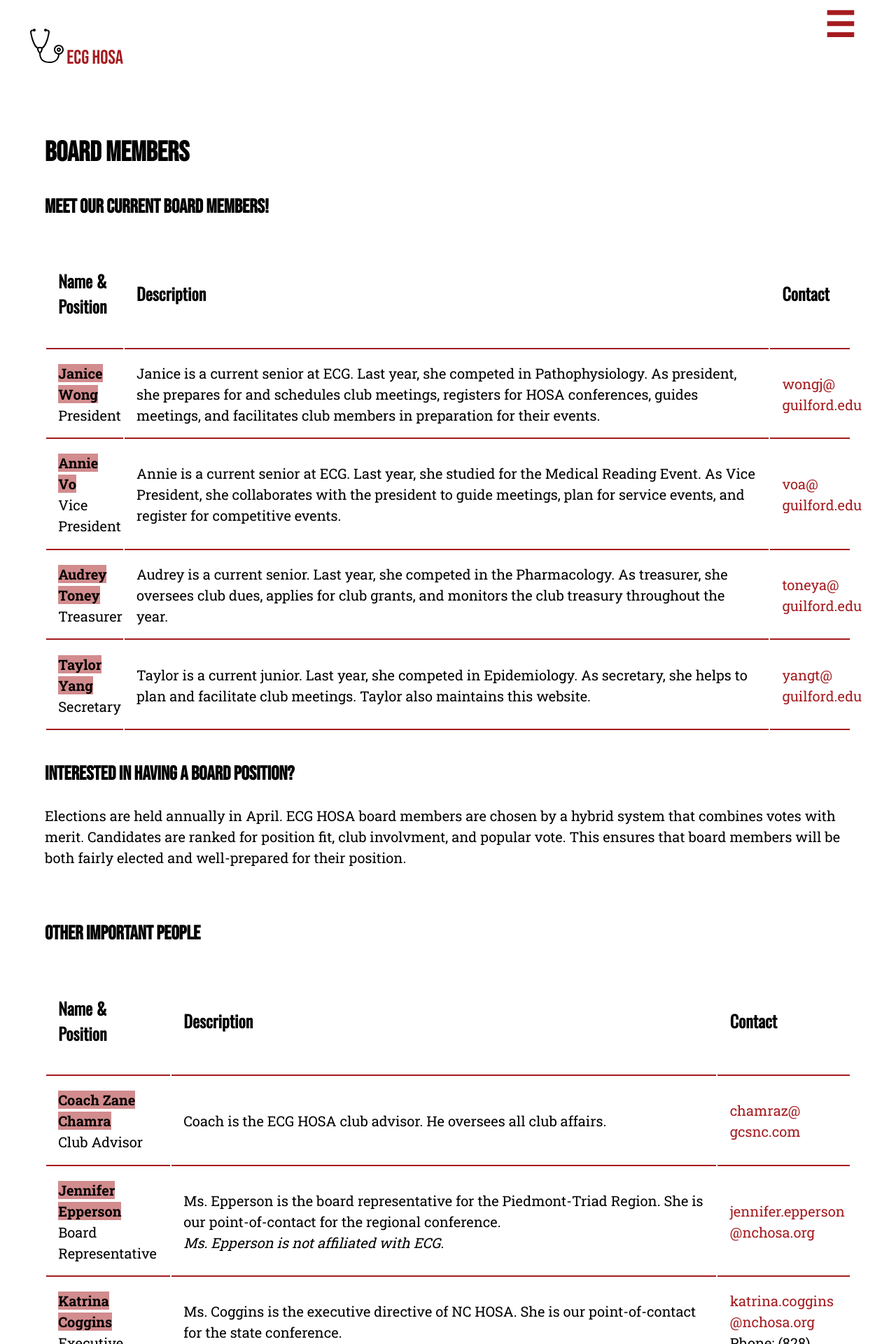
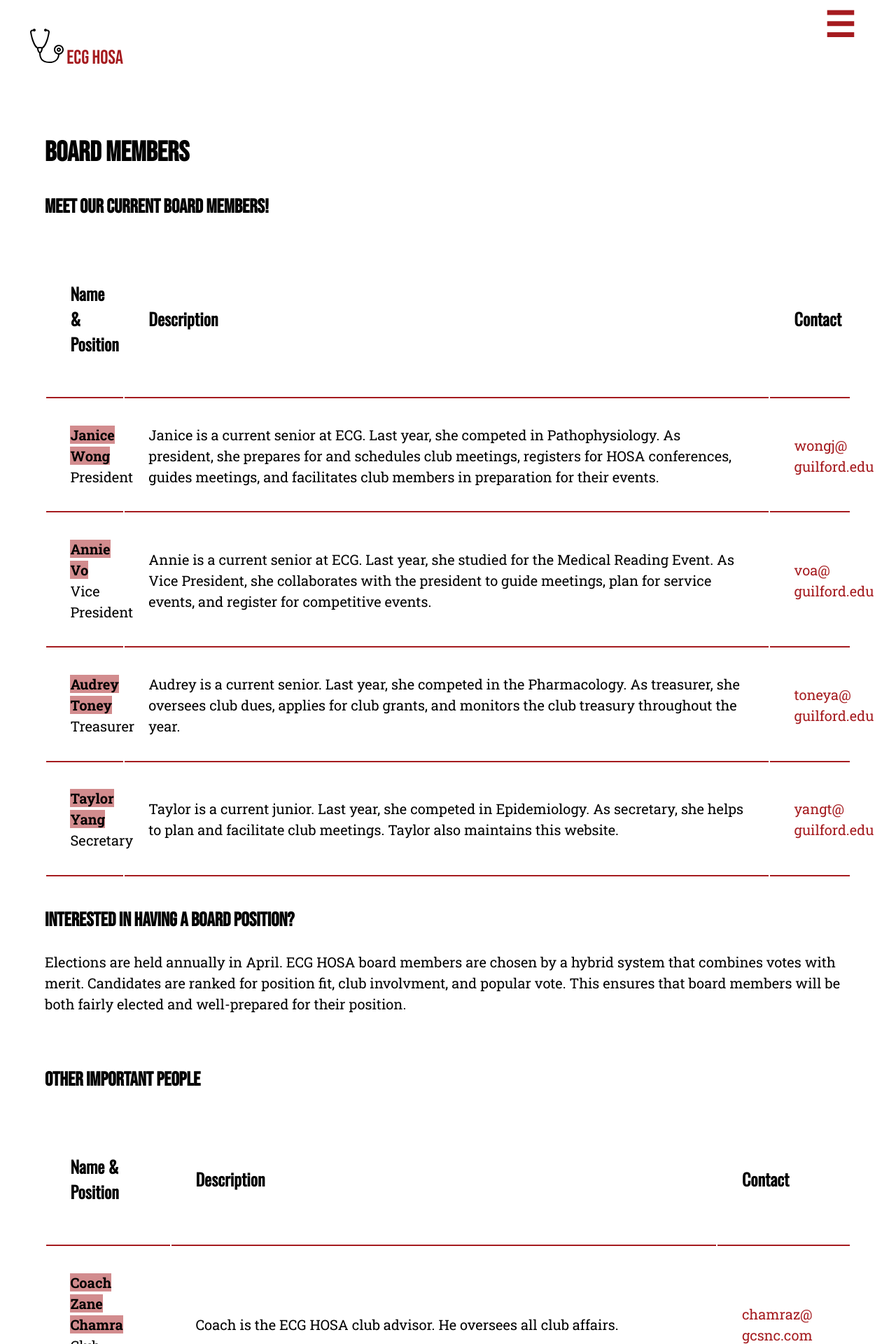
Before and after one commit to ecg-hosa/ecg-hosa.github.io, a Jekyll site: the page built from board.html, in a window 1280 px wide. Shown: the top 1920 px of the page at 70% size. Built offline with Jekyll 4.4.1, drawn with Linux system fonts in a browser that asks for light colours.

Commit message:
Update main.css

```diff
--- a/assets/main.css
+++ b/assets/main.css
@@ -147,7 +147,7 @@
 
 td {
 	border-collapse: collapse;
-	padding: 1.5%;
+	padding: 3%;
 	border-bottom: solid 2px var(--primary-col);
 }
 
```
